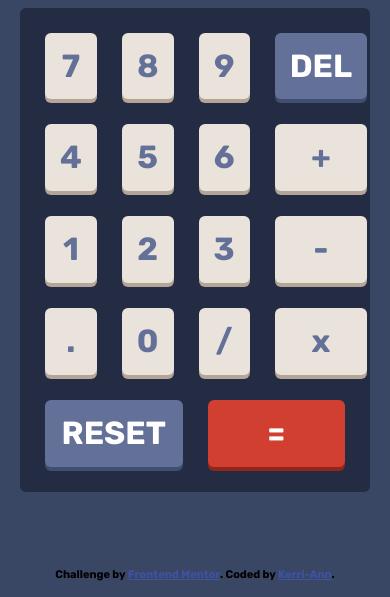
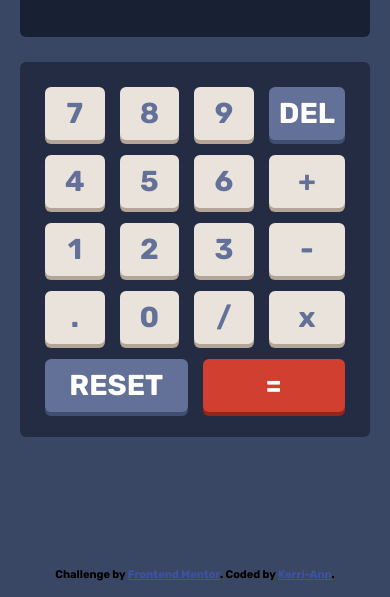
Before and after one commit to Kerri-AnnBates/Calculator, a website with bundled scripts: page index.html in a window 390 px wide. Shown: the part 247-844 px from the top of the page. Built offline with nearby package versions, Linux system fonts and the light colour scheme.

Commit message:
tighten up responsiveness

```diff
--- a/styles/scss/_calculator.scss
+++ b/styles/scss/_calculator.scss
@@ -119,15 +119,27 @@
     display: grid;
     grid-template-columns: repeat(4, 1fr);
     grid-template-rows: repeat(4, 1fr);
-    column-gap: 25px;
-    row-gap: 25px;
+    column-gap: 20px;
+    row-gap: 20px;
 }
 
 .bottom {
     display: grid;
     grid-template-columns: repeat(2, 1fr);
-    column-gap: 25px;
-    margin-top: 25px;
+    column-gap: 20px;
+    margin-top: 20px;
+
+    @media (max-width: 400px) {
+        margin-top: 15px;
+    }
+}
+
+.grid,
+.bottom {
+    @media (max-width: 400px) {
+        column-gap: 15px;
+        row-gap: 15px;
+    }
 }
 
 .option {
--- a/styles/scss/_main.scss
+++ b/styles/scss/_main.scss
@@ -60,6 +60,11 @@ button {
     font-size: 2rem;
     @include key-shadow($keyShadow3);
 
+    @media (max-width: 400px) {
+        font-size: 1.8rem;
+        padding: 10px;
+    }
+
     &.theme-2 {
         color: $theme2KeyText;
         background-color: $theme2KeyBackground2;
```
Also changed, not shown: public/css/index.css.
